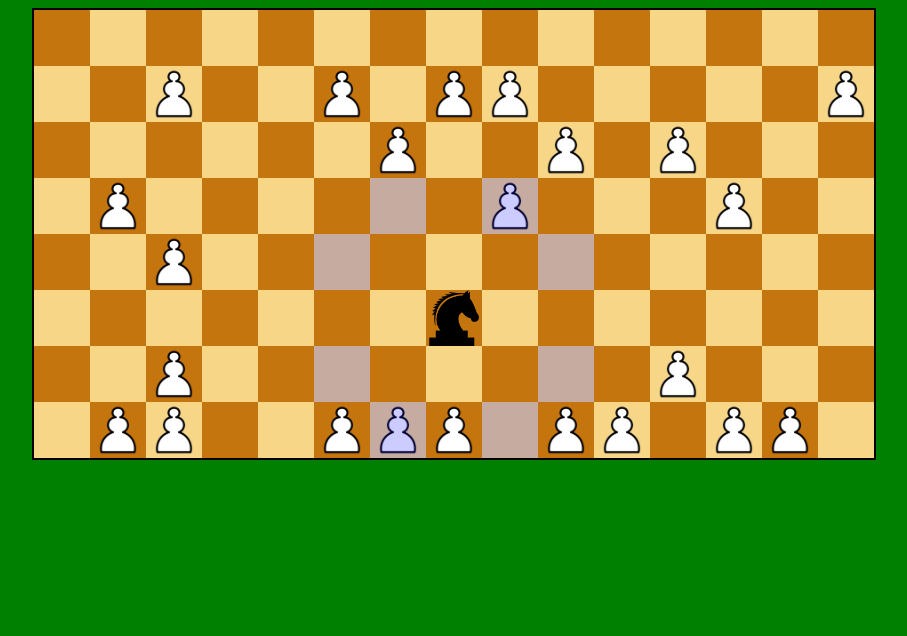
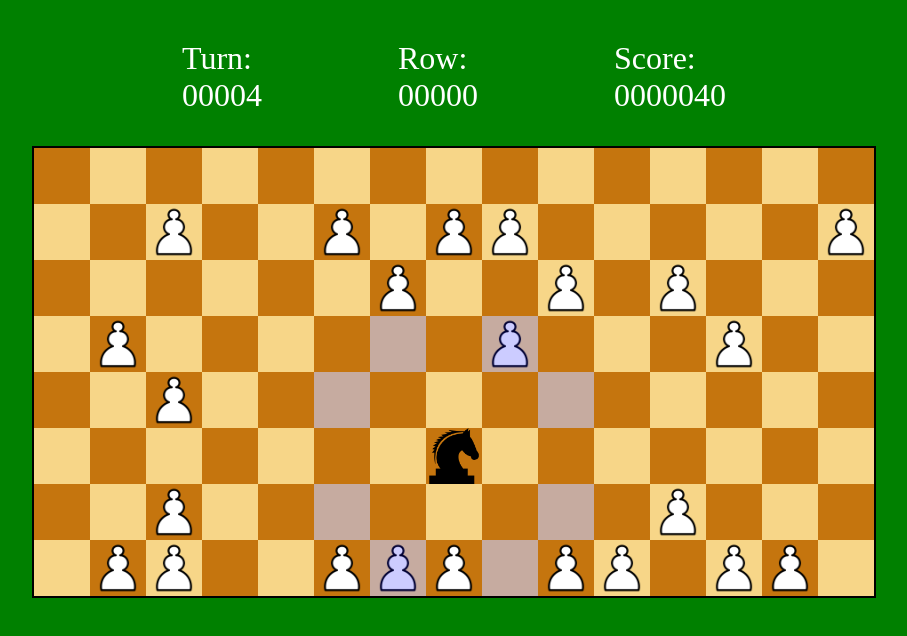
Before and after one commit to algo74/knightmare, a website: page index.html in a window 1280 px wide. Shown: the whole page, without its empty margins (194-1101 px from the left). Drawn offline with nearby package versions, Linux system fonts and the light colour scheme.

Commit message:
added scoreboard

```diff
--- a/css/game_board.css
+++ b/css/game_board.css
@@ -5,7 +5,25 @@ img {
 
     position: absolute;
 
+}
 
+#info-header {
+    text-align: center;
+    color: white;
+    font-size: 2em;
+}
+
+.infobloc {
+    display: inline-block;
+    margin: 1em 2em;
+}
+
+.infotext {
+    text-align: right;
+}
+
+#info-header .lable {
+    text-align: left;
 }
 
 .backdrop {
--- a/game_engine.js
+++ b/game_engine.js
@@ -12,6 +12,14 @@ var GAMEBOARD = {
     viewLeft: 5,
     viewRight: 19,
     viewWidth: 15,
+    score: 0,
+    scoreChart: {
+        perTurn: 10,
+        perRow: 50,
+        perPiece: {
+            'pawn': 100
+        }
+    },
     playerCannotMove: true,
     addjustMod: function (val, mod) {
         return (val + mod) % mod;
@@ -42,11 +50,13 @@ var GAMEBOARD = {
         GAMEBOARD.player.nextMove.wantMove = false;
         GAMEBOARD.maxRow = 0;
         GAMEBOARD.turn = 0;
+        GAMEBOARD.score = 0;
 
         // add pieces
         for (i = 0; i < GAMEBOARD.sizeY; i++) {
             this.createRow(i);
         }
+        GAMEBOARD.maxRow = 0; // kind of a hack because createRow increases it
     },
     startGame: function () {
         console.log('game started');
@@ -81,6 +91,8 @@ var GAMEBOARD = {
                 GAMEBOARD.playerCannotMove = true;
                 GAMEBOARD.piecesWantMove = false;
                 GAMEBOARD.turn++;
+                GAMEBOARD.score += GAMEBOARD.scoreChart.perTurn;
+                VIEWER.updateScoreboard();
                 console.log("pieces' turn");
                 var nextPiece = GAMEBOARD.pieces.head;
                 while (nextPiece) {
@@ -136,9 +148,10 @@ var GAMEBOARD = {
             return true;
         },
         canTakePlayer (piece) {
-            if ((GAMEBOARD.turn + piece.y) % 2 === 0) {
-                return false;
-            }
+            // ---- removed: so that pawns take on every turn even if they don't move. Otherwise the game is easily beaten.
+            // if ((GAMEBOARD.turn + piece.y) % 2 === 0) {
+            //     return false;
+            // }
             if (GAMEBOARD.addX(piece.x, -GAMEBOARD.player.x) === 1) {
                 if (GAMEBOARD.addY(piece.y, -GAMEBOARD.player.y) === 1) {
                     return true;
@@ -158,6 +171,8 @@ var GAMEBOARD = {
     },
     playerTakes: function (dx, dy) {
         var piece = GAMEBOARD.grid[GAMEBOARD.player.x][GAMEBOARD.player.y];
+        // update score
+        GAMEBOARD.score += GAMEBOARD.scoreChart.perPiece[piece.type.name];
         // first call viewer while we have reference to a piece
         VIEWER.playerTakes(dx, dy);
         // then remove the piece
@@ -326,8 +341,9 @@ var GAMEBOARD = {
         }
         VIEWER.adjustBoardAfterPlayerMove(dx, dy);
         VIEWER.afterAnimDone(function () {
-            // recreate rows
+            // recreate rows and update score
             for (i = dy; i > 0; i--) {
+                GAMEBOARD.score += GAMEBOARD.scoreChart.perRow;
                 row = GAMEBOARD.addY(GAMEBOARD.viewLow, -i);
                 // delete pieces in row
                 for (x = 0; x < GAMEBOARD.sizeX; x++) {
@@ -412,6 +428,16 @@ var VIEWER = {
     },
     viewY: function (y) {
         return GAMEBOARD.addY(y, -GAMEBOARD.viewLow) * VIEWER.squareSize;
+    },
+    updateScoreboard: function () {
+        var pad = function (n, width, z) {
+            z = z || '0';
+            n = n + '';
+            return n.length >= width ? n : new Array(width - n.length + 1).join(z) + n;
+        };
+        VIEWER.$infoTurn.text(pad(GAMEBOARD.turn, 5));
+        VIEWER.$infoRow.text(pad(GAMEBOARD.maxRow, 5));
+        VIEWER.$infoScore.text(pad(GAMEBOARD.score, 7));
     },
     showSprite: function ($proto, x, y) {
         var $sprite = $proto.clone();
@@ -537,6 +563,9 @@ var VIEWER = {
     init: function () {
         var i, j, shiftX, $backdropProto;
         // create elements
+        VIEWER.$infoTurn = $('#info-turn');
+        VIEWER.$infoRow = $('#info-row');
+        VIEWER.$infoScore = $('#info-score');
         VIEWER.$gamewindow = $('#gamewindow');
 
         VIEWER.$gamewindow.css({ // 'width':'100%',
--- a/index.html
+++ b/index.html
@@ -2,7 +2,10 @@
 <!--[if lt IE 7]>      <html class="no-js lt-ie9 lt-ie8 lt-ie7"> <![endif]-->
 <!--[if IE 7]>         <html class="no-js lt-ie9 lt-ie8"> <![endif]-->
 <!--[if IE 8]>         <html class="no-js lt-ie9"> <![endif]-->
-<!--[if gt IE 8]><!--> <html class="no-js"> <!--<![endif]-->
+<!--[if gt IE 8]><!-->
+<html class="no-js">
+<!--<![endif]-->
+
 <head>
     <meta charset="utf-8">
     <meta http-equiv="X-UA-Compatible" content="IE=edge">
@@ -14,10 +17,38 @@
     <script src="game_engine.js"></script>
 
 </head>
+
 <body>
     <!--[if lt IE 7]>
             <p class="browsehappy">You are using an <strong>outdated</strong> browser. Please <a href="#">upgrade your browser</a> to improve your experience.</p>
         <![endif]-->
+    <div id="info-header">
+        <div class="infobloc">
+            <div class="lable">
+                Turn:
+            </div>
+            <div class="infotext" id="info-turn">
+                00000
+            </div>
+        </div>
+        <div class="infobloc">
+            <div class="lable">
+                Row:
+            </div>
+            <div class="inforow" id="info-row">
+                00000
+            </div>
+        </div>
+        <div class="infobloc">
+            <div class="lable">
+                Score:
+            </div>
+            <div class="infoscore" id="info-score">
+                0000000
+            </div>
+        </div>
+    </div>
     <div id='gamewindow'> some text</div>
 </body>
+
 </html>
```
Lines whose indentation alone changed are shown as unchanged.
